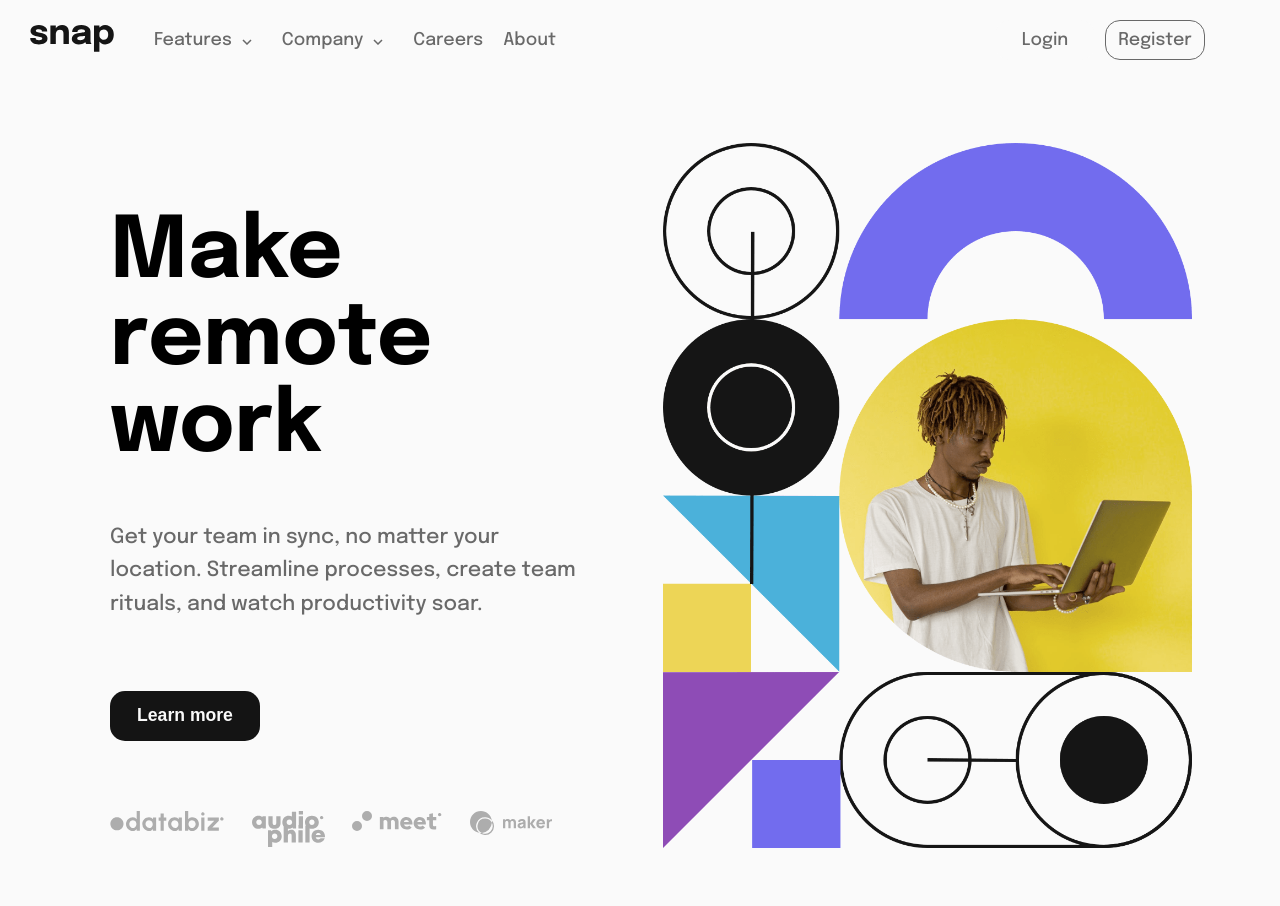
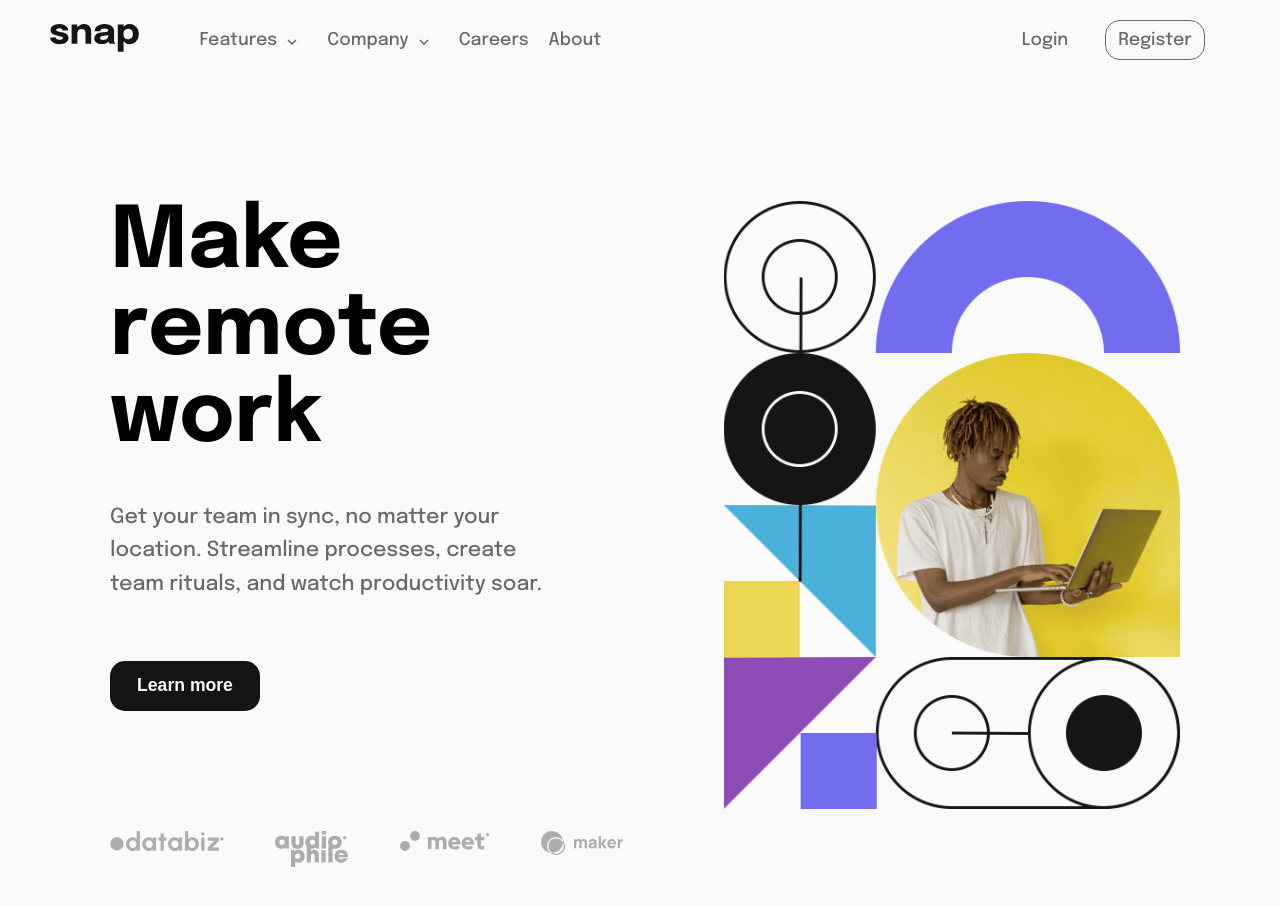
Before and after one commit to hafriaya/challenge_snap_gc, a plain HTML site: page index.html in a window 1280 px wide. Drawn offline with Linux system fonts and the light colour scheme.

Commit message:
responsive_for_big_screen

```diff
--- a/assets/styles/style.css
+++ b/assets/styles/style.css
@@ -235,6 +235,13 @@ body {
     overflow: visible;
     max-width: 100%;
   }
+  .header__logo{
+    width: 100px;
+    margin: auto;
+  }
+  .header__logo__img{
+    width: 100%;
+  }
   .header__navigation {
     width: 100%;
   }
@@ -311,10 +318,10 @@ body {
   }
 
   .main {
-    min-width: 90vw;
+    width: 100%;
     min-height: 75vh;
-    margin: 30px;
-    padding: 20px;
+    margin: auto;
+    padding: 50px;
     display: flex;
   }
   .main:nth-of-type(odd) {
@@ -332,8 +339,8 @@ body {
   }
   .main__article-text {
     width: 95%;
-    margin: 10px 10px 0 0;
-    padding: 10px;
+    margin: auto;
+    padding: 20px 20px 10px 10px;
     text-align: left;
   }
   .article-text__h1 {
@@ -361,6 +368,9 @@ body {
 
 /* Media queries for 1000px*/
 @media screen and (min-width: 1000px) {
+  .header__logo{
+    margin: 20px;
+  }
   .navigation__bar {
     font-size: 1.1rem;
   }
@@ -372,25 +382,37 @@ body {
     border-radius: 15px;
   }
   .main {
-    min-width: 90vw;
+    width: 100%;
     min-height: 75vh;
-    margin: 30px 70px;
-    padding: 20px 30px;
+    margin: auto;
+    padding: 50px 100px;
   }
   .main__article-text {
-    width: 95%;
-    margin: 50px 50px 0 0;
-    padding: 10px;
+    width: auto;
+    margin: auto;
+    padding: 50px 50px 10px 10px;
     text-align: left;
   }
   .article-text__h1 {
     font-size: 5.3rem;
+    margin-right: 40px;
   }
   .article-text__p {
     font-size: 1.3rem;
-    margin: 50px 20px 50px 0;
+    margin: 40px 100px 40px 0;
   }
   .main__partners {
-    margin: 50px 50px 0 0;
+    margin: 100px 50px 0 0;
   }
 }
+
+/* Media queries for 1500px*/
+@media screen and (min-width: 1500px) {
+  .main{
+    width: 80%;
+    padding:50px 10%;
+  }
+  .article-text__h1{
+    margin-right: 30px;
+  }
+}
```
